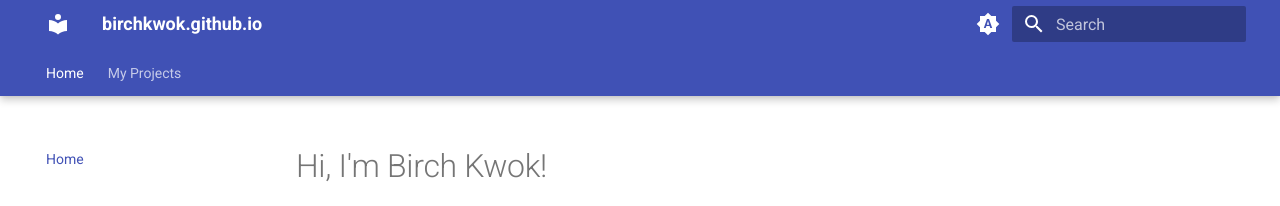
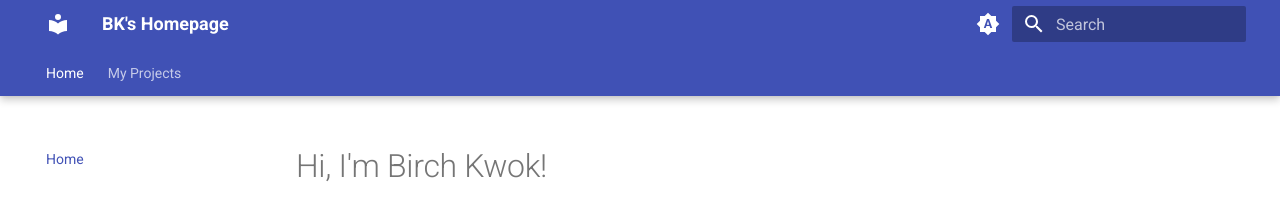
Before and after one commit to BirchKwok/BirchKwok.github.io, an MkDocs documentation site: the page built from docs/index.md, in a window 1280 px wide. Shown: the top 206 px of the page. Built offline with MkDocs 1.6.1 and Material for MkDocs 9.7.7, drawn with Linux system fonts in a browser that asks for light colours.

Commit message:
update some docs

```diff
--- a/mkdocs.yml
+++ b/mkdocs.yml
@@ -1,4 +1,4 @@
-site_name: birchkwok.github.io
+site_name: BK's Homepage
 site_author: Birch Kwok
 site_url: https://birchkwok.github.io/
 
```
